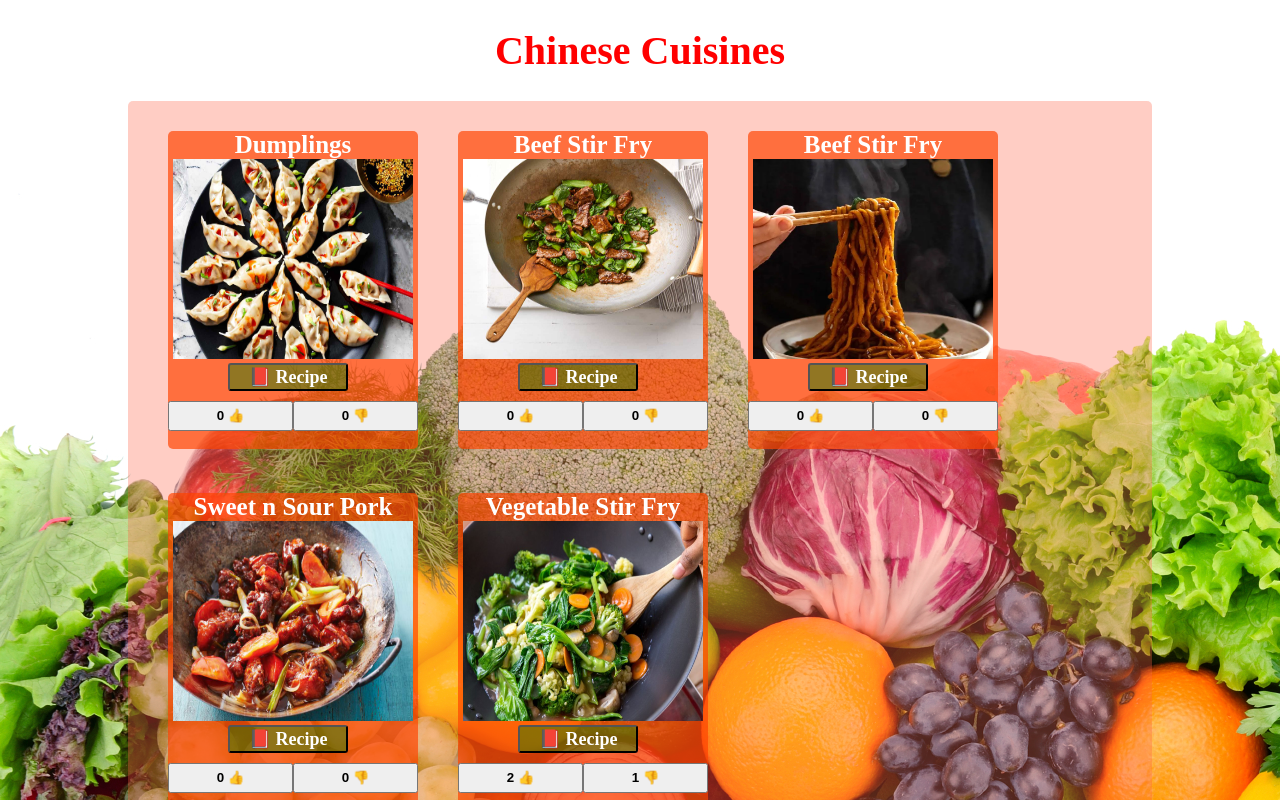
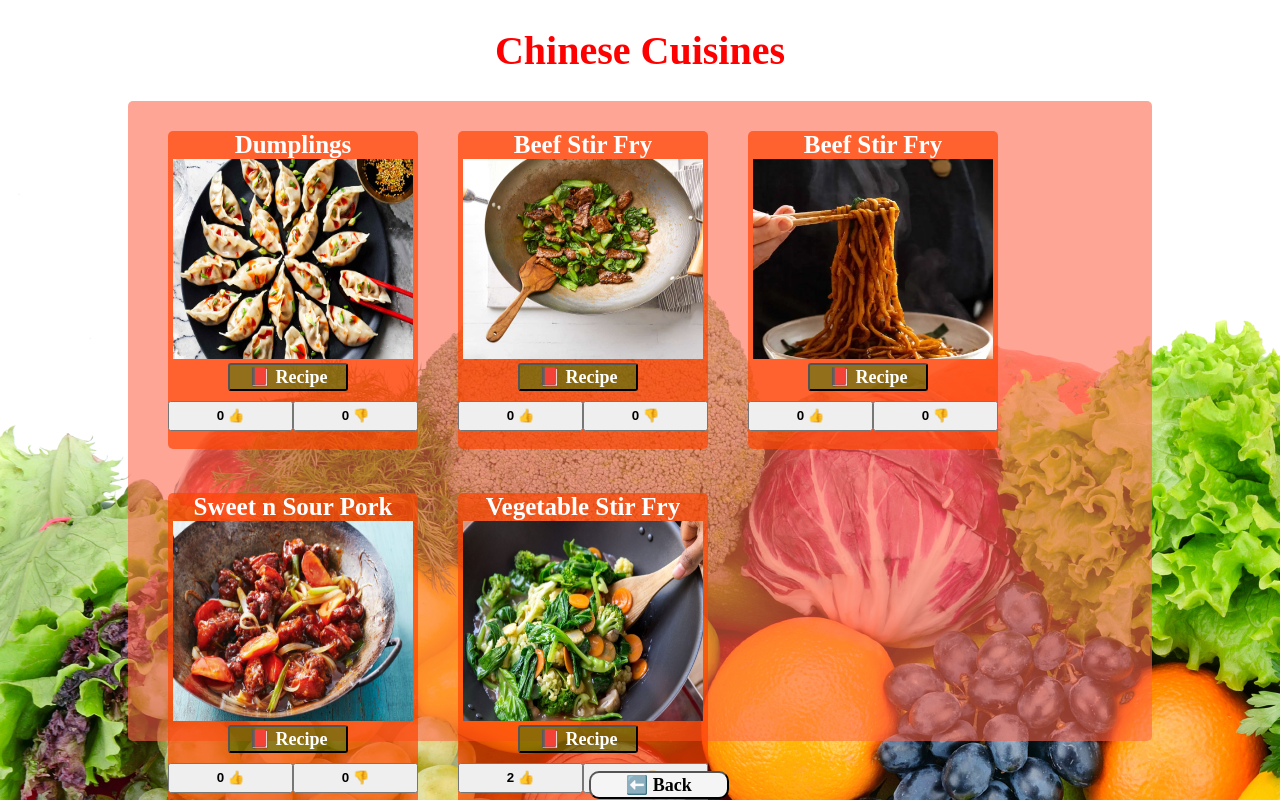
Before and after one commit to KDT84/react-project, a React (Create React App) app: page /foodCategory/Chinese in a window 1280 px wide. Shown: the top 800 px of the page. Built offline with nearby package versions, Linux system fonts and the light colour scheme; data requests are answered from the project's data file.

Commit message:
Modified the css file

```diff
--- a/src/App.css
+++ b/src/App.css
@@ -102,11 +102,11 @@ input.invalid {
 }
 
 .cuisines-main-container {
-  background-color: rgba(255, 99, 71, 0.317);
+  background-color: rgba(255, 99, 71, 0.576);
   margin-top: 20px;
   border-radius: 5px;
   margin-bottom: 10px;
-  height: 100vh;
+  height: 80vh;
 }
 
 .recipe-back-button {
--- a/src/components/Search.js
+++ b/src/components/Search.js
@@ -7,7 +7,7 @@ function Search ({ foods }) {
   const [isFound, setIsFound] = useState()
 
   function findFood () {
-    const food = foods.find(food => food.name.toLowerCase().indexOf(searchFood.toLowerCase()) >= 0)
+    const food = foods.find(food => food.name.toLowerCase() === searchFood.toLowerCase())
     if (food) {
       navigate(`/foods/${ food.id }`)
     }
```
